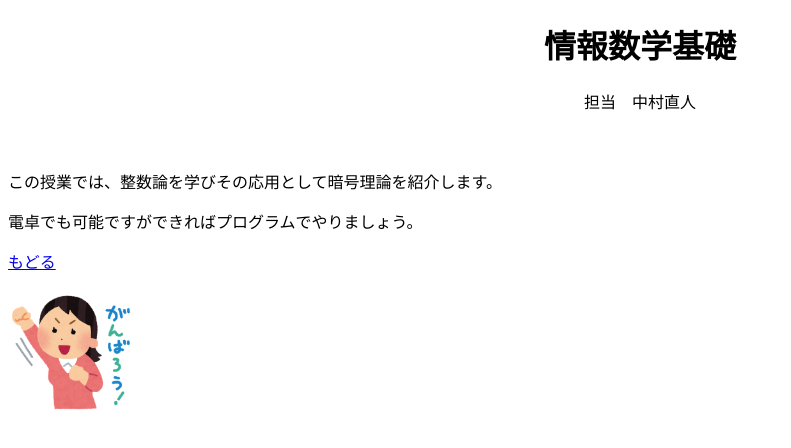
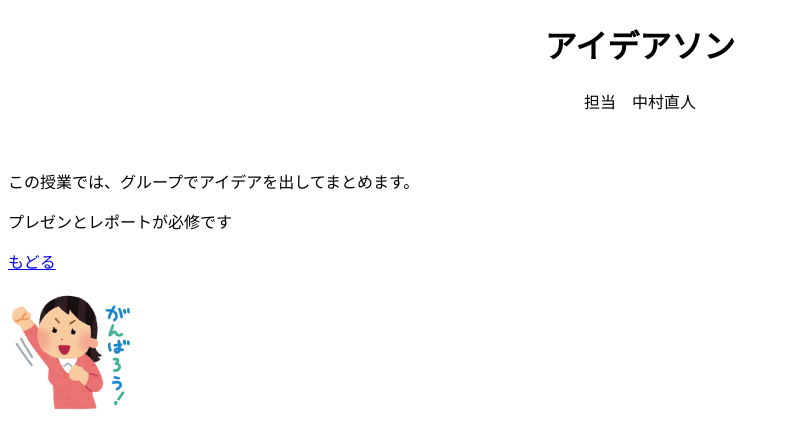
Before and after one commit to TaikiNakamura21/25visualC, a plain HTML site: page lesson1-org2.html in a window 1280 px wide. Shown: the whole page, without its empty margins (0-791 px from the left). Drawn offline with Linux system fonts and the light colour scheme.

Commit message:
Update lesson1-org2.html

```diff
--- a/lesson1-org2.html
+++ b/lesson1-org2.html
@@ -5,11 +5,12 @@
       <TITLE>Webページの基礎</TITLE>
    </HEAD>
    <BODY>
-	<center><h1>情報数学基礎</h1>
+	<center><h1>アイデアソン</h1>
 	<P>担当　中村直人</center>
-　　　　<P>この授業では、整数論を学びその応用として暗号理論を紹介します。</p>
-<p>電卓でも可能ですができればプログラムでやりましょう。</p>
+　　　　<P>この授業では、グループでアイデアを出してまとめます。</p>
+<p>プレゼンとレポートが必修です</p>
 <p><a href="lesson1-top.html">もどる</a></p>
         <P><img src="ganba.png" width="128" height="128" alt="頑張ろう">
    </BODY>
+
 </HTML>
```
